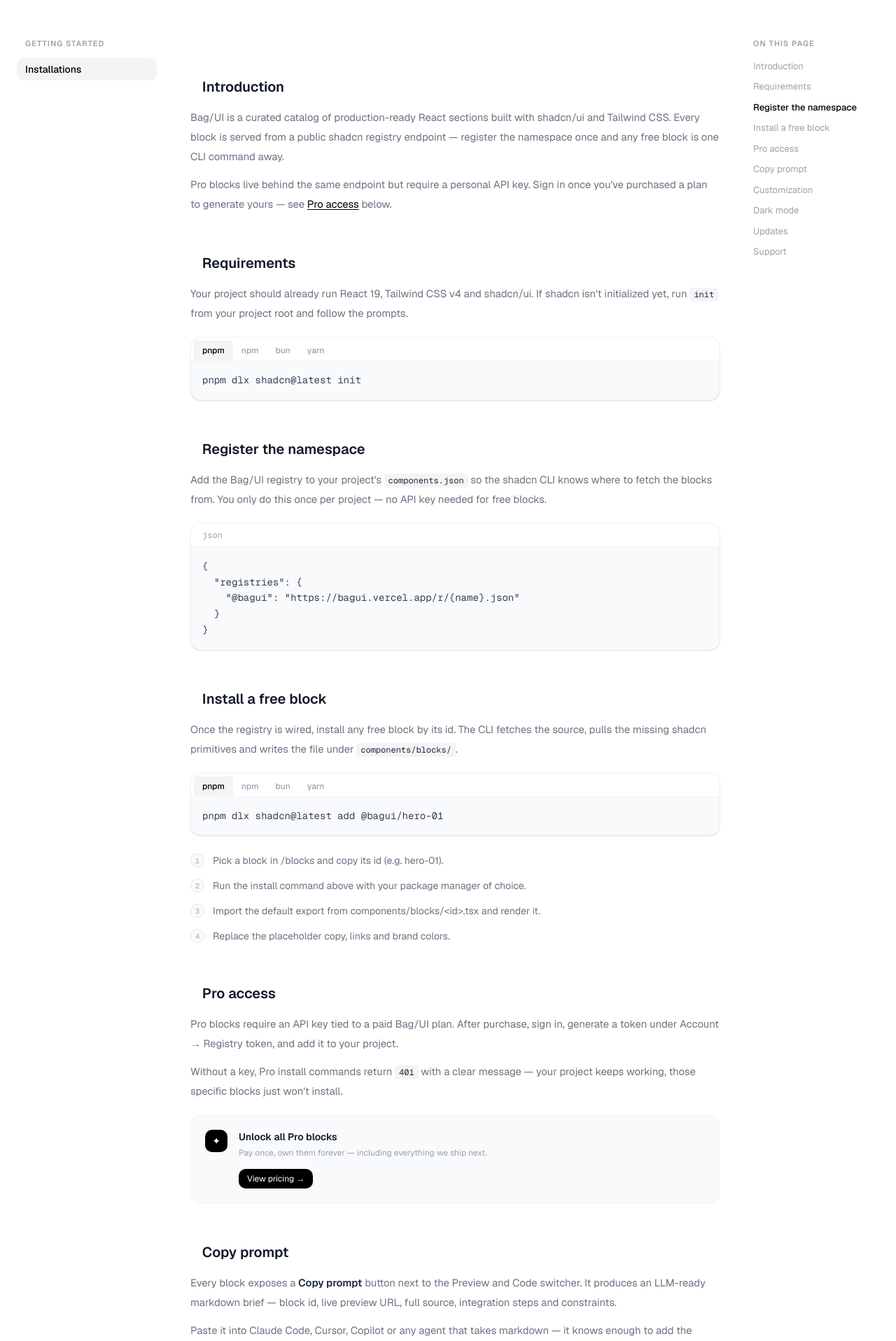
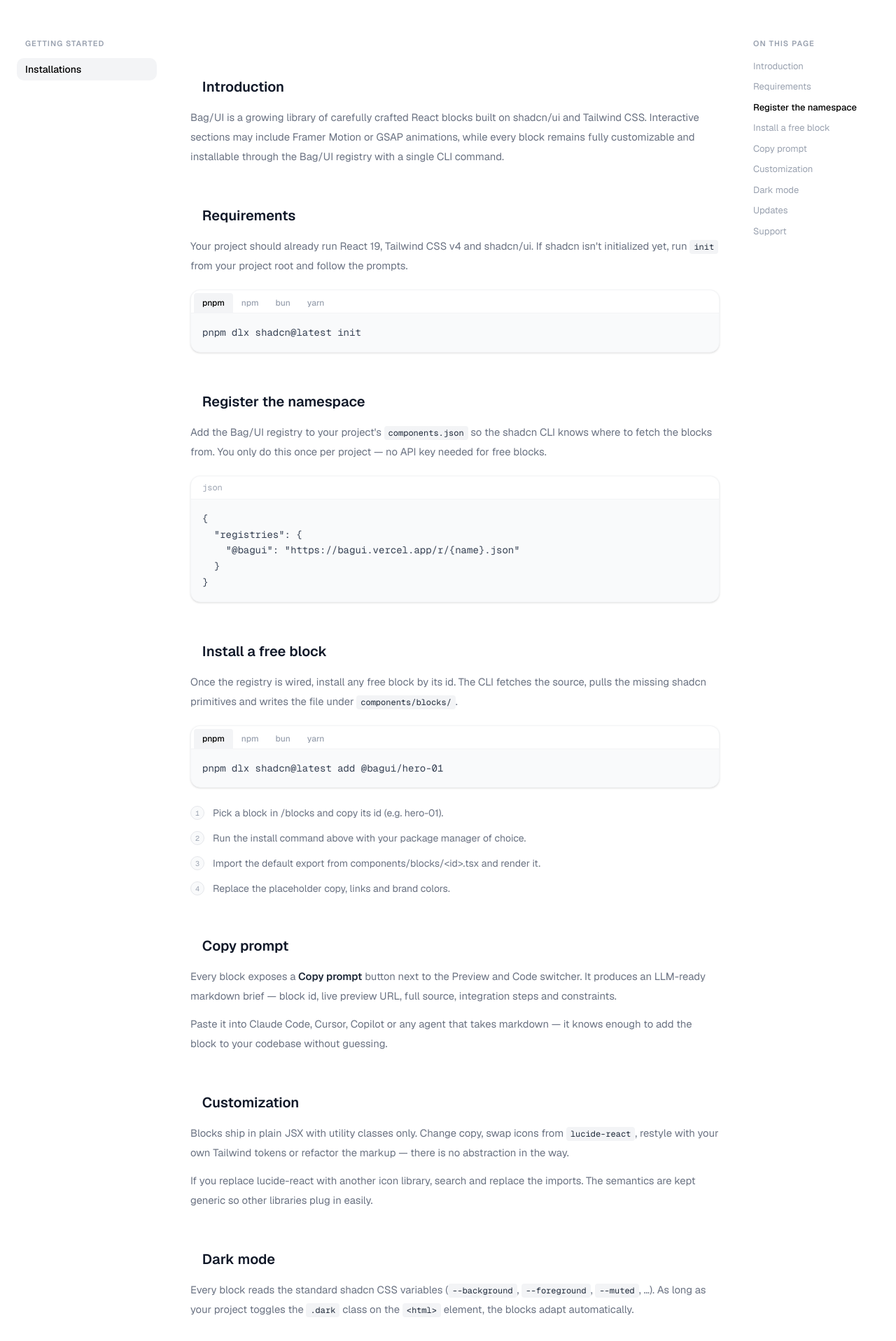
Before and after one commit to anelkabag/bag-ui, a Next.js app: page /docs in a window 1280 px wide. Shown: the part 256-2173 px from the top of the page at 70% size. Built offline with nearby package versions, Linux system fonts and the light colour scheme.

Commit message:
update docs #3

```diff
--- a/app/docs/page.tsx
+++ b/app/docs/page.tsx
@@ -23,7 +23,6 @@ const SECTIONS: Section[] = [
     { id: "requirements",       label: "Requirements" },
     { id: "register-namespace", label: "Register the namespace" },
     { id: "install-a-block",    label: "Install a free block" },
-    { id: "pro-access",         label: "Pro access" },
     { id: "copy-prompt",        label: "Copy prompt" },
     { id: "customization",      label: "Customization" },
     { id: "dark-mode",          label: "Dark mode" },
@@ -258,7 +257,7 @@ function CodeBlock({
                         <button
                             key={t}
                             onClick={() => setActive(t)}
-                            className={`px-3 py-1.5 text-xs font-medium rounded-t transition-colors ${
+                            className={`px-3 py-1.5 text-xs font-medium rounded-t transition-colors cursor-pointer ${
                                 active === t
                                     ? "text-black bg-gray-100"
                                     : "text-gray-400 hover:text-gray-700"
@@ -280,7 +279,7 @@ function CodeBlock({
         </pre>
                 <button
                     onClick={copy}
-                    className="absolute top-3 right-3 opacity-0 group-hover:opacity-100 transition-opacity bg-white hover:bg-gray-50 border border-gray-200 rounded-md px-2 py-1 text-xs text-gray-500 hover:text-gray-900 flex items-center gap-1.5 shadow-sm"
+                    className="absolute top-3 right-3 opacity-0 group-hover:opacity-100 transition-opacity bg-white hover:bg-gray-50 border border-gray-200 rounded-md px-2 py-1 text-xs text-gray-500 hover:text-gray-900 flex items-center gap-1.5 shadow-sm cursor-pointer"
                 >
                     <AnimatePresence mode="wait">
                         {copied ? (
@@ -446,19 +445,12 @@ export default function DocsPage() {
                         <section id="introduction">
                             <SectionHeading id="introduction">Introduction</SectionHeading>
                             <Prose>
-                                Bag/UI is a curated catalog of production-ready React sections
-                                built with shadcn/ui and Tailwind CSS. Every block is served
-                                from a public shadcn registry endpoint — register the
-                                namespace once and any free block is one CLI command away.
+                                Bag/UI is a growing library of carefully crafted React blocks built on
+                                shadcn/ui and Tailwind CSS. Interactive sections may include Framer Motion
+                                or GSAP animations, while every block remains fully customizable and
+                                installable through the Bag/UI registry with a single CLI command.
                             </Prose>
-                            <p className="text-gray-500 text-[0.925rem] leading-7 mt-3">
-                                Pro blocks live behind the same endpoint but require a personal API key.
-                                Sign in once you've purchased a plan to generate yours — see{" "}
-                                <a href="#pro-access" className="text-black underline underline-offset-2 hover:opacity-70 transition-opacity">
-                                    Pro access
-                                </a>{" "}
-                                below.
-                            </p>
+
                         </section>
 
                         {/* Requirements */}
@@ -510,38 +502,6 @@ export default function DocsPage() {
                                     </li>
                                 ))}
                             </ol>
-                        </section>
-
-                        {/* Pro access */}
-                        <section id="pro-access">
-                            <SectionHeading id="pro-access">Pro access</SectionHeading>
-                            <Prose>
-                                Pro blocks require an API key tied to a paid Bag/UI plan. After purchase,
-                                sign in, generate a token under Account → Registry token, and add it to
-                                your project.
-                            </Prose>
-                            <p className="text-gray-500 text-[0.925rem] leading-7 mt-3">
-                                Without a key, Pro install commands return{" "}
-                                <code className="text-gray-800 bg-gray-100 rounded px-1.5 py-0.5 text-xs font-mono">401</code>{" "}
-                                with a clear message — your project keeps working, those specific blocks just won't install.
-                            </p>
-                            <div className="mt-5 rounded-xl border border-gray-100 bg-gray-50 p-5 flex items-start gap-4">
-                                <div className="flex-shrink-0 w-8 h-8 rounded-lg bg-black flex items-center justify-center text-white text-sm">
-                                    ✦
-                                </div>
-                                <div>
-                                    <p className="text-gray-900 text-sm font-semibold mb-1">Unlock all Pro blocks</p>
-                                    <p className="text-gray-400 text-xs leading-relaxed">
-                                        Pay once, own them forever — including everything we ship next.
-                                    </p>
-                                    <Link
-                                        href="/pricing"
-                                        className="inline-flex items-center gap-1 mt-3 text-xs text-white bg-black hover:bg-gray-800 rounded-lg px-3 py-1.5 transition-colors"
-                                    >
-                                        View pricing →
-                                    </Link>
-                                </div>
-                            </div>
                         </section>
 
                         {/* Copy prompt */}
```
